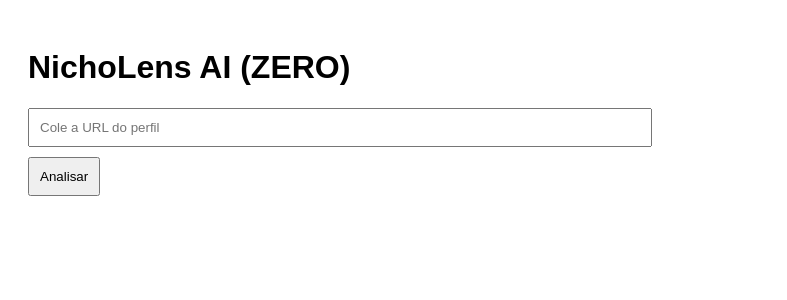
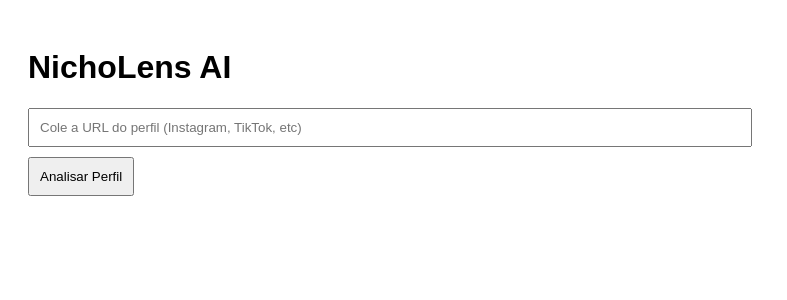
Before and after one commit to robinbrasil008-del/App---NichoLens-AI, a Next.js app: page / in a window 1280 px wide. Shown: the top 300 px of the page, without its empty margins (0-787 px from the left). Built offline with nearby package versions, Linux system fonts and the light colour scheme.

Commit message:
Update page.js

```diff
--- a/app/page.js
+++ b/app/page.js
@@ -21,34 +21,46 @@ export default function Home() {
       const data = await res.json();
 
       if (!res.ok) {
-        throw new Error(data.error || "Erro");
+        throw new Error(data.error);
       }
 
       setResult(data.result);
-    } catch (e) {
-      setResult("❌ ERRO AO ANALISAR");
+    } catch (err) {
+      setResult("❌ Erro ao analisar perfil");
     }
 
     setLoading(false);
   }
 
   return (
-    <main style={{ padding: 20, maxWidth: 600 }}>
-      <h1>NichoLens AI (ZERO)</h1>
+    <main style={{ padding: 20, maxWidth: 700 }}>
+      <h1>NichoLens AI</h1>
 
       <input
-        placeholder="Cole a URL do perfil"
+        placeholder="Cole a URL do perfil (Instagram, TikTok, etc)"
         value={url}
-        onChange={e => setUrl(e.target.value)}
-        style={{ width: "100%", padding: 10, marginBottom: 10 }}
+        onChange={(e) => setUrl(e.target.value)}
+        style={{
+          width: "100%",
+          padding: 10,
+          marginBottom: 10
+        }}
       />
 
-      <button onClick={analisar} style={{ padding: 10 }}>
-        {loading ? "Analisando..." : "Analisar"}
+      <button
+        onClick={analisar}
+        style={{ padding: 10 }}
+      >
+        {loading ? "Analisando..." : "Analisar Perfil"}
       </button>
 
       {result && (
-        <pre style={{ marginTop: 20, whiteSpace: "pre-wrap" }}>
+        <pre style={{
+          marginTop: 20,
+          whiteSpace: "pre-wrap",
+          background: "#f4f4f4",
+          padding: 15
+        }}>
           {result}
         </pre>
       )}
```
